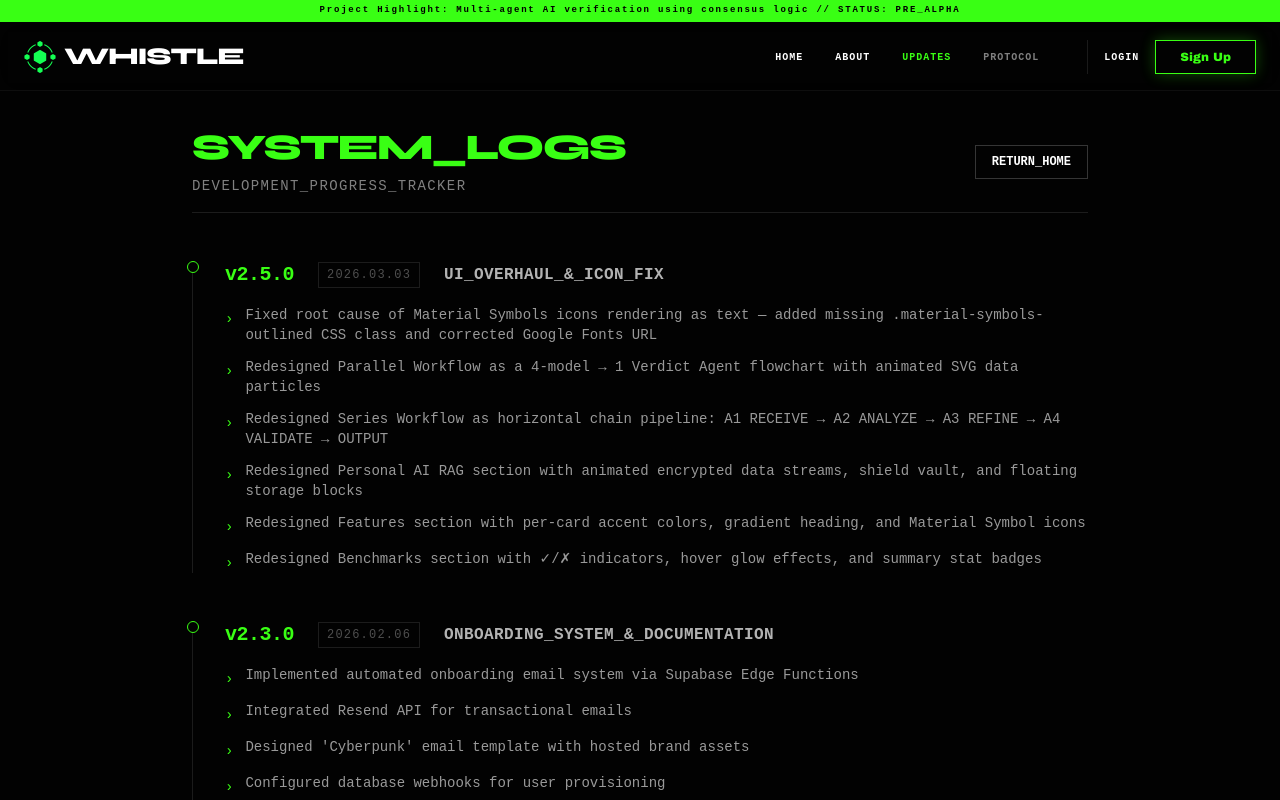
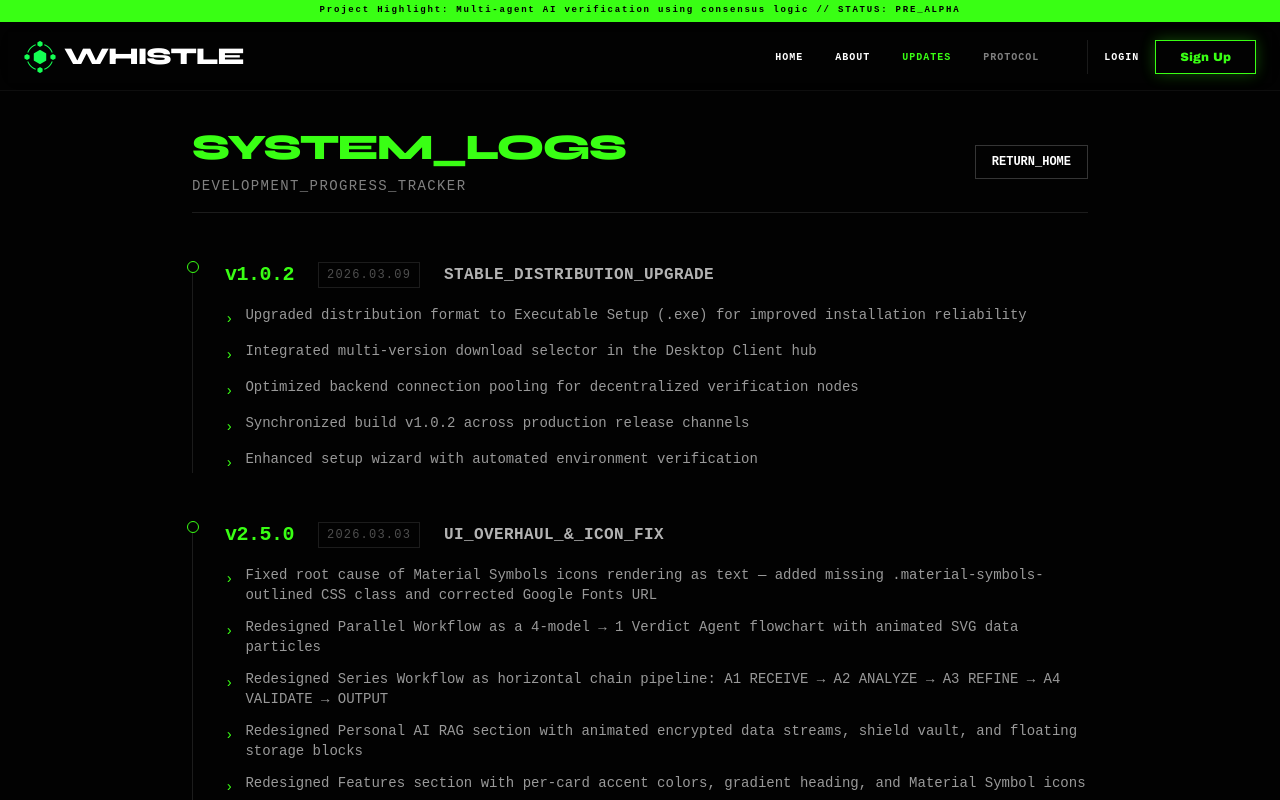
Before and after one commit to VSD10/WHISTLE, a React (Vite) app: page /changelog in a window 1280 px wide. Shown: the top 800 px of the page. Built offline with nearby package versions, Linux system fonts and the light colour scheme; no server answers; a web font is replaced by a local one.

Commit message:
added version 2 in realse updated its download link

```diff
--- a/components/Changelog.tsx
+++ b/components/Changelog.tsx
@@ -5,6 +5,18 @@ const Changelog: React.FC = () => {
     const navigate = useNavigate();
 
     const logs = [
+        {
+            version: 'v1.0.2',
+            date: '2026.03.09',
+            title: 'STABLE_DISTRIBUTION_UPGRADE',
+            changes: [
+                'Upgraded distribution format to Executable Setup (.exe) for improved installation reliability',
+                'Integrated multi-version download selector in the Desktop Client hub',
+                'Optimized backend connection pooling for decentralized verification nodes',
+                'Synchronized build v1.0.2 across production release channels',
+                'Enhanced setup wizard with automated environment verification'
+            ]
+        },
         {
             version: 'v2.5.0',
             date: '2026.03.03',
--- a/components/ChatInterface.tsx
+++ b/components/ChatInterface.tsx
@@ -8,14 +8,49 @@ const ChatInterface: React.FC = () => {
     const [progress, setProgress] = useState(0);
     const [showThankYou, setShowThankYou] = useState(false);
 
-    const handleDownload = () => {
+    // Version Configuration
+    const versions = {
+        'v1.0.2': {
+            id: 'v1.0.2',
+            url: 'https://github.com/VSD10/WHISTLE/releases/download/V2/Whistle_1.0.2_x64-setup.exe',
+            filename: 'Whistle_1.0.2_x64-setup.exe',
+            type: 'EXECUTABLE (.EXE)',
+            size: '148MB',
+            build: 'v1.0.2',
+            major: 'v1.0',
+            minor: '.2',
+            releaseDate: 'MAR 2026'
+        },
+        'v1.0.1': {
+            id: 'v1.0.1',
+            url: 'https://github.com/VSD10/WHISTLE/releases/download/v1/Whistle_1.0.1_x64_en-US.msi',
+            filename: 'Whistle_1.0.1_x64_en-US.msi',
+            type: 'INSTALLER (.MSI)',
+            size: '142MB',
+            build: 'v1.0.1',
+            major: 'v1.0',
+            minor: '.1',
+            releaseDate: 'FEB 2026'
+        }
+    };
+
+    const latestVer = versions['v1.0.2'];
+    const [selectedVersion, setSelectedVersion] = useState<keyof typeof versions>('v1.0.2');
+    const currentVer = versions[selectedVersion];
+
+    const handleDownload = (verId?: keyof typeof versions) => {
         if (downloading) return;
+
+        const targetVersionId = verId || 'v1.0.2';
+        setSelectedVersion(targetVersionId);
+        const verToDownload = versions[targetVersionId];
+
         setDownloading(true);
 
         // Trigger actual download
         const link = document.createElement('a');
-        link.href = 'https://github.com/VSD10/WHISTLE/releases/download/v1/Whistle_1.0.1_x64_en-US.msi';
-        link.download = 'Whistle_1.0.1_x64_en-US.msi';
+        link.href = verToDownload.url;
+        link.download = verToDownload.filename;
         document.body.appendChild(link);
         link.click();
         document.body.removeChild(link);
@@ -27,24 +62,9 @@ const ChatInterface: React.FC = () => {
         }, 3000);
     };
 
-    const handleLiveDemo = async () => {
-        try {
-            // Check if demo is reachable (ignoring CORS for a simple fetch, or rely on actual window open handling if preferable)
-            // Note: A simpler approach for an external link is just to open it, as the browser handles external 404s.
-            // But if we want to catch it *before* opening or handle it internally:
-            const demoUrl = "https://whistle-back-store-1.onrender.com/";
-            const res = await fetch(demoUrl, { mode: 'no-cors' });
-            // no-cors will always return an opaque response we can't fully read an error code from
-            // A safer real-world approach is to just window.open, but for the requirement to lead to an internal 404 page:
-            // Since we can't reliably ping an external render URL via pure frontend without CORS issues,
-            // we will simulate the check or assume if you requested it we just try to open it and if it fails
-            // (e.g., fetch throws entirely due to network), go to 404.
-
-            // In a real app we'd ping our own backend proxy. Here we just open it.
-            window.open(demoUrl, "_blank", "noopener,noreferrer");
-        } catch (error) {
-            navigate('/404');
-        }
+    const handleLiveDemo = () => {
+        const demoUrl = "https://whistle-back-store-1.onrender.com/";
+        window.open(demoUrl, "_blank", "noopener,noreferrer");
     };
 
     return (
@@ -143,7 +163,7 @@ const ChatInterface: React.FC = () => {
                 <div className="glitch-bar flex justify-between items-center border-b border-neon-green/20 px-4">
                     <span className="text-[10px] sm:text-xs">SYSTEM_STATUS: SECURE_UPLINK_ESTABLISHED // DOWNLOAD_NODE_ACTIVE</span>
                     <div className="hidden md:flex gap-4 text-[10px] sm:text-xs">
-                        <span className="text-neon-green">VERSION: 1.0.1.RELEASE</span>
+                        <span className="text-neon-green">VERSION: {latestVer.build}.RELEASE</span>
                         <span>TARGET: WINDOWS_X64</span>
                     </div>
                 </div>
@@ -172,7 +192,7 @@ const ChatInterface: React.FC = () => {
                         <div>
                             <div className="inline-flex items-center gap-2 px-3 py-1 glass-panel text-[10px] text-neon-green border-neon-green/50 font-bold mb-6 tracking-widest">
                                 <span className="w-2 h-2 bg-neon-green rounded-full animate-ping"></span>
-                                NEW_RELEASE_v1.0.1
+                                NEW_RELEASE_{latestVer.id}
                             </div>
                             <h2 className="text-5xl sm:text-6xl lg:text-7xl font-header font-black leading-[0.9] tracking-tighter mb-6">
                                 UNLEASH <br />
@@ -188,7 +208,7 @@ const ChatInterface: React.FC = () => {
                         <div className="space-y-4">
                             <div className="flex flex-col sm:flex-row gap-4">
                                 <button
-                                    onClick={handleDownload}
+                                    onClick={() => handleDownload('v1.0.2')}
                                     disabled={downloading}
                                     className={`group relative flex items-center justify-between w-full sm:w-[400px] p-1 border ${downloading ? 'border-white/20 bg-white/5' : 'border-neon-green/50 btn-neon-sweep hover:border-neon-green btn-glow'} transition-all duration-300 overflow-hidden cursor-pointer shadow-[0_0_15px_rgba(57,255,20,0.1)] hover:shadow-[0_0_30px_rgba(57,255,20,0.4)]`}
                                 >
@@ -212,7 +232,7 @@ const ChatInterface: React.FC = () => {
                                             {downloading ? 'DOWNLOADING...' : 'DOWNLOAD FOR WINDOWS'}
                                         </div>
                                         <div className="text-[10px] font-mono text-white/40 tracking-widest mt-1 flex justify-between">
-                                            <span>{downloading ? `PROGRESS: ${Math.round(progress)}%` : 'INSTALLER (.MSI) // 142MB'}</span>
+                                            <span>{downloading ? `PROGRESS: ${Math.round(progress)}%` : `${latestVer.type} // ${latestVer.size}`}</span>
                                             {downloading && <span className="text-neon-green">{Math.round(progress)}%</span>}
                                         </div>
                                     </div>
@@ -347,6 +367,39 @@ const ChatInterface: React.FC = () => {
                     </div>
                 </div >
 
+                {/* Legacy Releases Section */}
+                <div className="w-full max-w-6xl mt-8 mb-24 animate-slide-up relative z-10" style={{ animationDelay: '0.3s' }}>
+                    <div className="flex items-center gap-4 mb-6">
+                        <h3 className="text-xl font-header font-bold text-white uppercase tracking-wider">PREVIOUS_RELEASES</h3>
+                        <div className="flex-1 h-px bg-white/10"></div>
+                    </div>
+                    <div className="grid grid-cols-1 md:grid-cols-2 lg:grid-cols-3 gap-4">
+                        {Object.values(versions).filter(v => v.id !== 'v1.0.2').map(ver => (
+                            <div key={ver.id} className="glass-panel p-5 border-l-2 border-l-white/30 hover:border-l-neon-green hover:bg-white/5 transition-all group">
+                                <div className="flex justify-between items-start mb-4">
+                                    <div>
+                                        <div className="text-lg font-bold text-white group-hover:text-neon-green transition-colors">{ver.id}</div>
+                                        <div className="text-[10px] text-white/40 tracking-widest">{ver.releaseDate}</div>
+                                    </div>
+                                    <span className="text-[9px] font-mono border border-white/10 px-2 py-1 rounded bg-white/5">{ver.type}</span>
+                                </div>
+                                <div className="flex justify-between items-end">
+                                    <div className="text-xs text-white/50">{ver.filename} • {ver.size}</div>
+                                    <button
+                                        onClick={() => handleDownload(ver.id as keyof typeof versions)}
+                                        className="text-white/50 hover:text-white transition-colors p-2 bg-white/5 hover:bg-white/10 rounded"
+                                        title={`Download ${ver.id}`}
+                                    >
+                                        <svg xmlns="http://www.w3.org/2000/svg" viewBox="0 0 24 24" fill="none" stroke="currentColor" strokeWidth="2" className="w-4 h-4 text-neon-green group-hover:animate-bounce">
+                                            <path d="M21 15v4a2 2 0 0 1-2 2H5a2 2 0 0 1-2-2v-4" /><polyline points="7 10 12 15 17 10" /><line x1="12" x2="12" y1="15" y2="3" />
+                                        </svg>
+                                    </button>
+                                </div>
+                            </div>
+                        ))}
+                    </div>
+                </div>
+
             </main >
 
             <Footer />
@@ -427,9 +480,9 @@ const ChatInterface: React.FC = () => {
                                 {/* Stats row */}
                                 <div className="grid grid-cols-3 gap-3 mb-6">
                                     {[
-                                        { val: '142', unit: 'MB', label: 'SIZE' },
+                                        { val: currentVer.size.replace(/\D/g, ''), unit: currentVer.size.replace(/\d/g, ''), label: 'SIZE' },
                                         { val: 'x64', unit: '', label: 'ARCH' },
-                                        { val: 'v1.0', unit: '.1', label: 'BUILD' },
+                                        { val: currentVer.major, unit: currentVer.minor, label: 'BUILD' },
                                     ].map((s) => (
                                         <div key={s.label} className="bg-white/[0.03] border border-white/5 rounded-lg py-2 px-3">
                                             <div className="text-white font-header font-bold text-sm">{s.val}<span className="text-neon-green">{s.unit}</span></div>
@@ -448,14 +501,14 @@ const ChatInterface: React.FC = () => {
                                         &gt; DOWNLOAD_INITIATED // PACKAGE_VERIFIED ✓
                                     </div>
                                     <div className="text-white/40 text-[10px] mt-2">
-                                        &gt; Whistle_1.0.1_x64_en-US.msi — Ready for installation
+                                        &gt; {currentVer.filename} — Ready for installation
                                     </div>
                                 </div>
 
                                 {/* Fallback download */}
                                 <div className="flex items-center justify-center gap-2 text-white/30 text-[10px] font-mono tracking-wider mb-6">
                                     <span>DOWNLOAD NOT WORKING?</span>
-                                    <a href="https://github.com/VSD10/WHISTLE/releases/download/v1/Whistle_1.0.1_x64_en-US.msi" download="Whistle_1.0.1_x64_en-US.msi" className="text-neon-green hover:text-white transition-colors border-b border-neon-green/30 hover:border-white">
+                                    <a href={currentVer.url} download={currentVer.filename} className="text-neon-green hover:text-white transition-colors border-b border-neon-green/30 hover:border-white">
                                         CLICK HERE
                                     </a>
                                 </div>
```
Also changed, not shown: components/Updates.tsx (+9 -0 lines).
